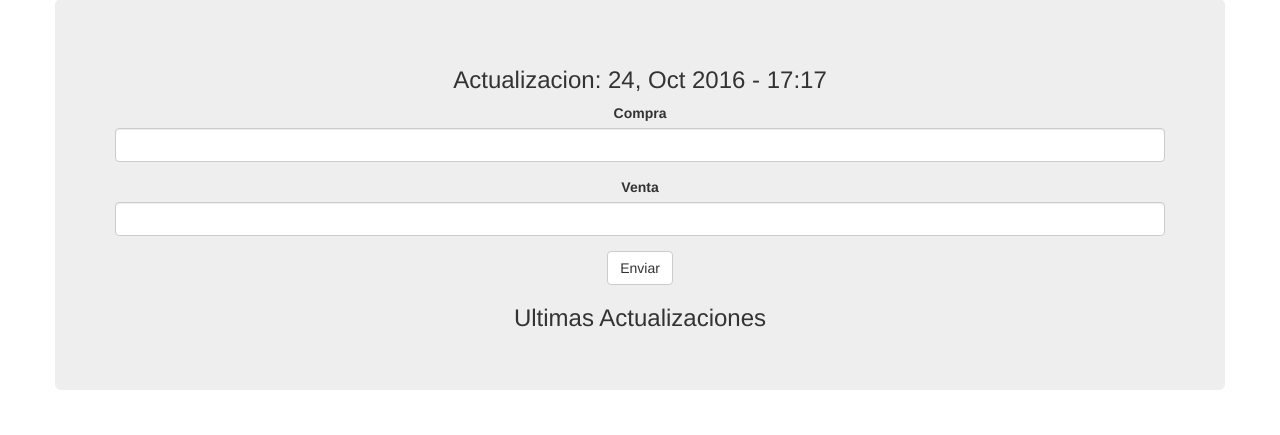
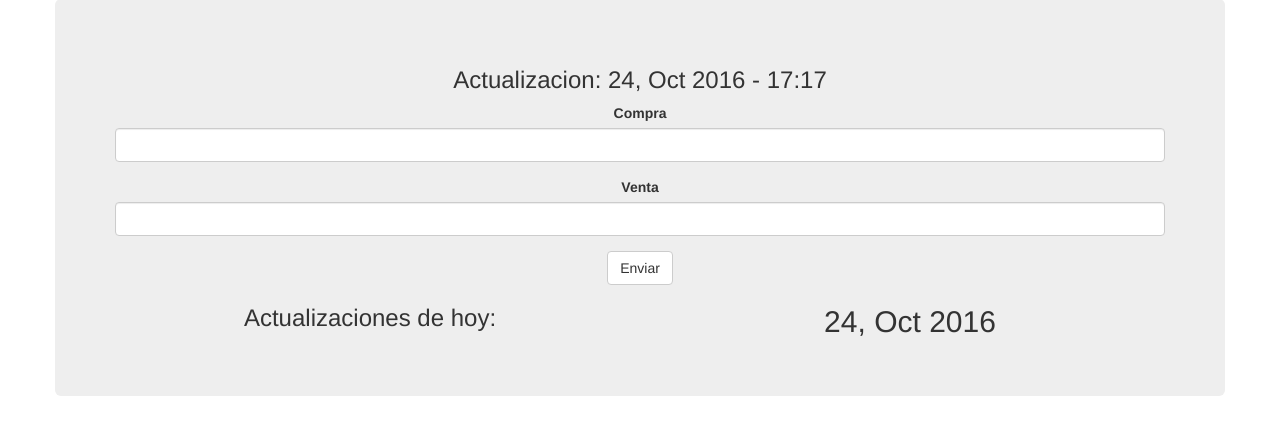
Before and after one commit to ponkbrown/publiCambio, a Flask app: page /update in a window 1280 px wide. Shown: the part 73-508 px from the top of the page. Run offline with Flask 2, Linux system fonts and the light colour scheme; the visitor is signed in with stand-in values (Sample User, id 1); data comes from the database, SQL or seed files in the repository; both versions use the stored data as it was before the commit; some libraries are stand-ins or nearby versions.

Commit message:
Se formateo la fecha y la muestra de las capturas de hoy

```diff
--- a/templates/cambioUpdate.html
+++ b/templates/cambioUpdate.html
@@ -9,14 +9,17 @@
 
 {% block extra %}
 <div class="row">
-  <div class='col-xs-12'>
-      <h3> Ultimas Actualizaciones </h3>
+  <div class='col-xs-6'>
+      <h3> Actualizaciones de hoy: </h3>
+  </div>
+  <div class='col-xs-6'>
+      <h2>{{ fecha.strftime('%d, %b %Y') }}
   </div>
 </div>
 {% for captura in capturasHoy%}
 <div class="row">
 <div class="col-xs-6">
-    {{ captura.timestamp}}
+    {{ captura.timestamp.strftime('%H:%M:%S') }}
 </div>
 <div class="col-xs-3">
     {{ captura.compra }}
```
Also changed, not shown: basedatos.sqlite (deleted).
